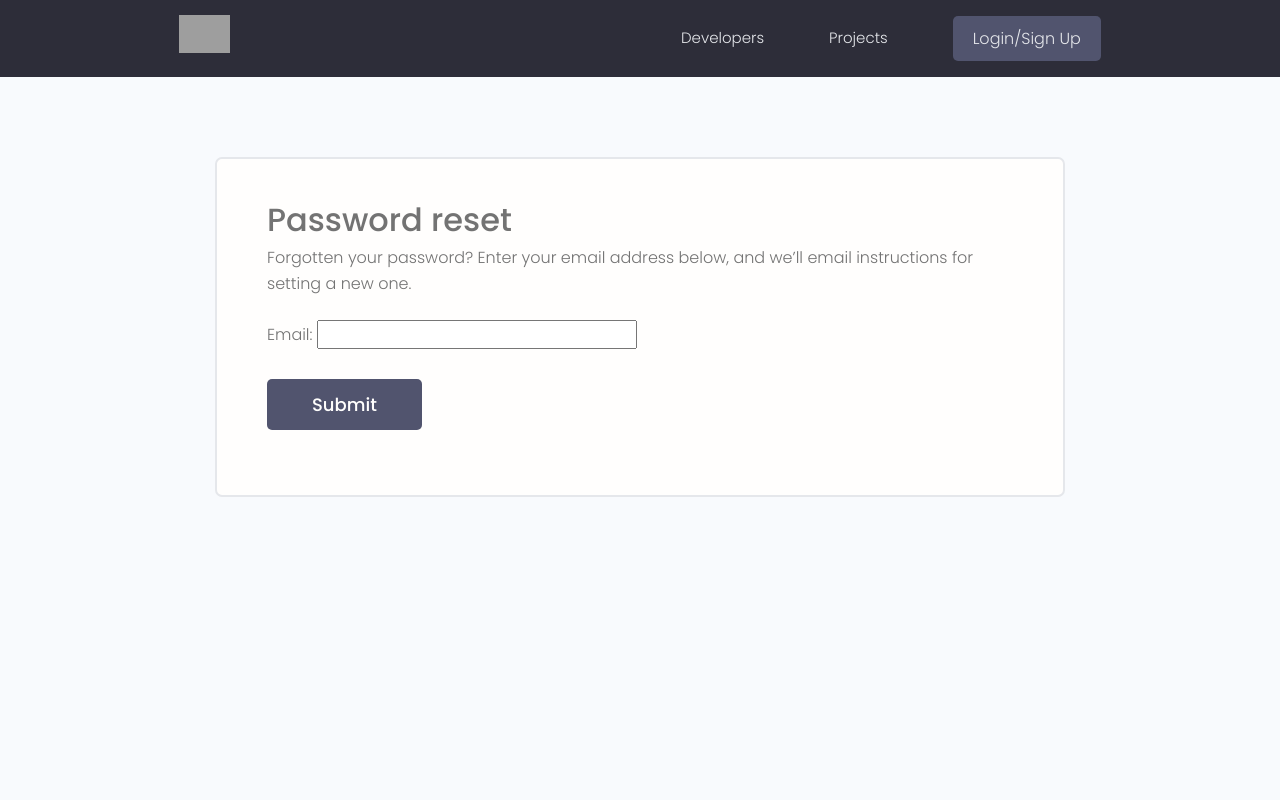
After one commit to chintapatlarintu-design/devsearch, a Django app: page /reset_password/ in a window 1280 px wide. The commit adds this page. Run offline with Django 5.2, Linux system fonts and the light colour scheme; some libraries are stand-ins or nearby versions; grey boxes are pictures that could not be loaded.

Commit message:
Implement password reset functionality and update email settings

```diff
--- a/devsearch/settings.py
+++ b/devsearch/settings.py
@@ -120,8 +120,8 @@ EMAIL_BACKEND = 'django.core.mail.backends.smtp.EmailBackend'
 EMAIL_HOST = 'smtp.gmail.com'
 EMAIL_PORT = 587
 EMAIL_USE_TLS = True
-EMAIL_HOST_USER = 'chintapatlarintu@gmail.com'
-EMAIL_HOST_PASSWORD = 'YOUR-EMAIL-PASSWORD'
+EMAIL_HOST_USER = 'srinivasakumarchintapatla@gmail.com'
+EMAIL_HOST_PASSWORD = 'yoqo gyho dggt oxlu'
 
 # Static files (CSS, JavaScript, Images)
 # https://docs.djangoproject.com/en/5.2/howto/static-files/
--- a/devsearch/urls.py
+++ b/devsearch/urls.py
@@ -18,6 +18,7 @@ from django.contrib import admin
 from django.urls import path, include
 from django.conf import settings
 from django.conf.urls.static import static
+from django.contrib.auth import views as auth_views
 
 
 
@@ -26,7 +27,19 @@ urlpatterns = [
     path('admin/', admin.site.urls),
     path('projects/', include('projects.urls')),
     path('', include('users.urls')),
+    path('reset_password/', auth_views.PasswordResetView.as_view(template_name="reset_password.html"),
+         name='reset_password'),
+    path('reset_password_sent/',auth_views.PasswordResetDoneView.as_view(template_name="reset_password_sent.html"),
+         name='password_reset_done'),
 
+    path('reset/<uidb64>/<token>/', auth_views.PasswordResetConfirmView.as_view(template_name="reset.html"),
+         name='password_reset_confirm'),
 
+    path('reset_password_complete/',auth_views.PasswordResetCompleteView.as_view(template_name="reset_password_complete.html"),
+         name='password_reset_complete'),
+]
 
-]+ static(settings.MEDIA_URL, document_root=settings.MEDIA_ROOT)
+# Add static and media URL patterns only in debug mode
+if settings.DEBUG:
+    urlpatterns += static(settings.MEDIA_URL, document_root=settings.MEDIA_ROOT)
+    urlpatterns += static(settings.STATIC_URL, document_root=settings.STATIC_ROOT)
--- /dev/null
+++ b/templates/reset_password.html
@@ -0,0 +1,113 @@
+{% extends 'main.html' %}
+
+{% block content %}
+
+<style>
+
+
+
+
+
+ </style>
+
+<main class="formPage my-xl">
+    <div class="content-box">
+        <div class="formWrapper">
+            <h3>Password reset</h3>
+
+            <p>Forgotten your password? Enter your email address below, and we’ll email instructions for setting a new
+                one.</p>
+
+            <br>
+
+            <form class="form" method="POST">
+                {% csrf_token %}
+                {{form.as_p}}
+                <input class="btn btn--sub btn--lg my-md" type="submit" value="Submit" />
+            </form>
+        </div>
+    </div>
+</main>
+
+{% endblock content %}
+
+
+
+
+
+
+
+
+
+
+
+
+
+
+
+
+
+
+
+
+
+
+
+
+
+
+
+
+
+
+{% comment %} {% extends 'main.html' %}
+
+{% block content %}
+
+<style>
+    input[type='text'],
+    input[type='email'],
+    input[type='password'],{
+        min-width: 24rem;
+        width: 100%;
+        padding: 1.2rem 1.5rem;
+        border-radius: 0.5rem;
+        border: 2px solid var(--color-light);
+        transition: all 0.3s ease-in-out;
+        background-color: var(--color-bg);
+        }
+
+    input[type='text']:focus,
+    input[type='email']:focus,
+    input[type='password']:focus,
+    input[type='text']:active,
+    input[type='email']:active,
+    input[type='password']:active,{
+    outline: none;
+    border: 2px solid var(--color-main);
+    }
+</style>
+
+
+
+<!-- Main Section -->
+<main class="formPage my-xl">
+    <div class="content-box">
+        <div class="formWrapper">
+            <h3>Password reset</h3>
+
+            <p>Forgotten your password? Enter your email address below, and we’ll email instructions for setting a new
+                one.</p>
+
+            <br>
+
+            <form class="form" method="POST">
+                {% csrf_token %}
+                {{form.as_p}}
+                <input class="btn btn--sub btn--lg  my-md" type="submit" value="Submit" />
+            </form>
+        </div>
+    </div>
+</main>
+
+{% endblock content %} {% endcomment %}
--- a/users/templates/users/login_register.html
+++ b/users/templates/users/login_register.html
@@ -98,7 +98,7 @@
           </div>
           <div class="auth__actions">
             <input class="btn btn--sub btn--lg" type="submit" value="Log In" />
-            <a href="forgetpassword.html">Forget Password?</a>
+            <a href="{% url 'reset_password' %}">Forget Password?</a>
           </div>
         </form>
 
```
Also changed, not shown: templates/reset.html (added, +49 -0 lines), templates/reset_password_complete.html (added, +19 -0 lines), templates/reset_password_sent.html (added, +27 -0 lines), users/views.py (+25 -10 lines), db.sqlite3.
